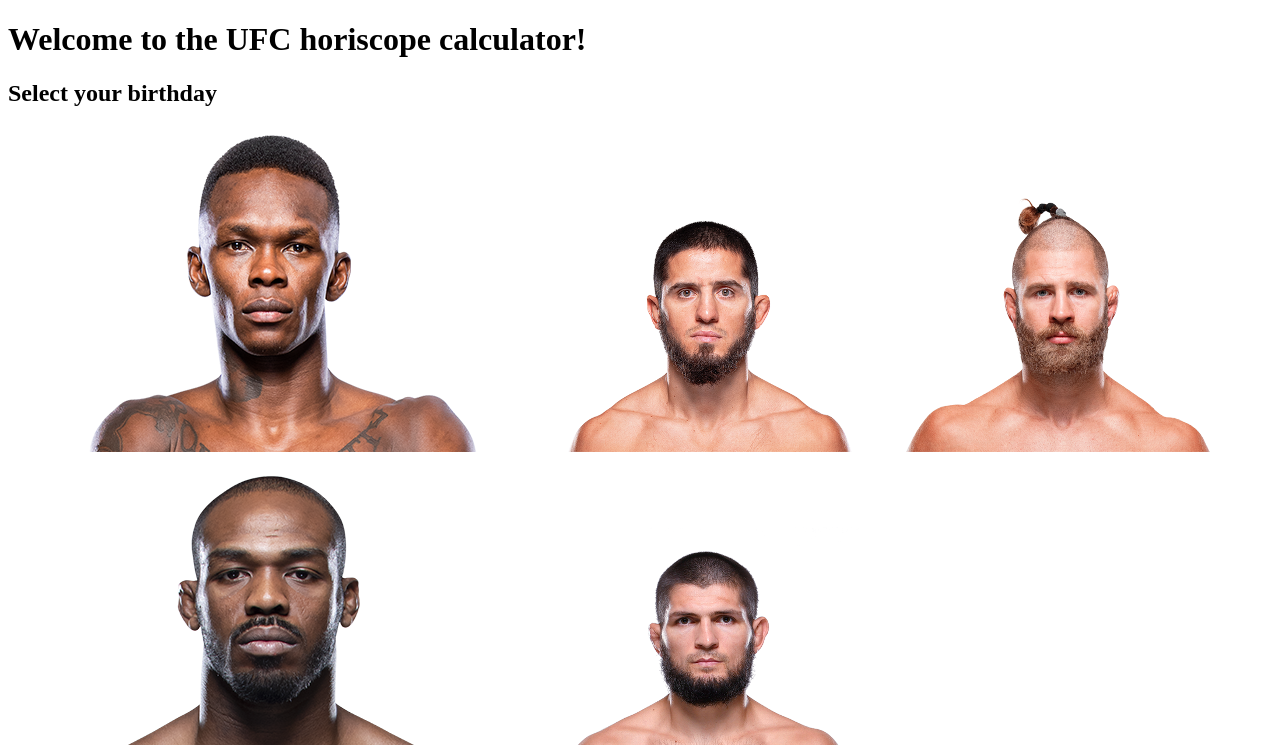
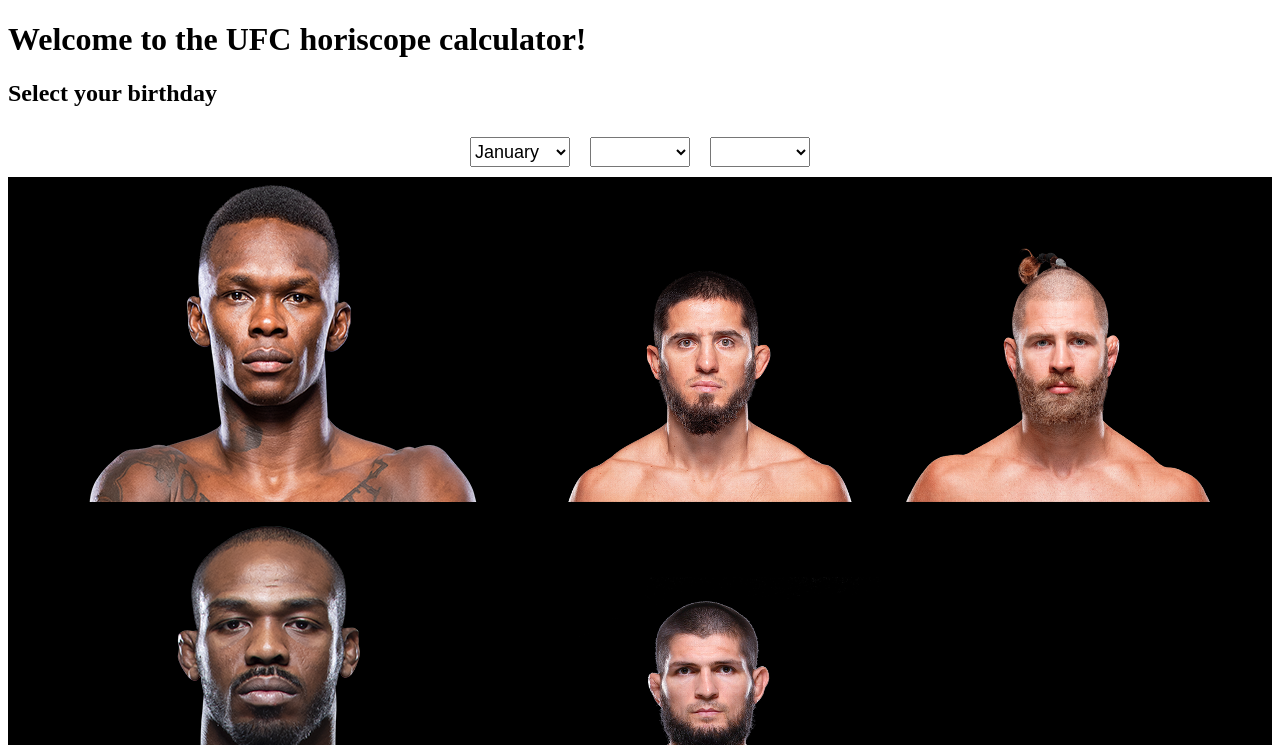
Before and after one commit to Gavincochrane2/IDM231-gjc56, a plain HTML site: page index.html in a window 1280 px wide. Shown: the top 745 px of the page. Drawn offline with Linux system fonts and the light colour scheme.

Commit message:
Birthday selection menu implemented

```diff
--- a/index.html
+++ b/index.html
@@ -5,11 +5,32 @@
     <meta http-equiv="X-UA-Compatible" content="IE=edge">
     <meta name="viewport" content="width=device-width, initial-scale=1.0">
     <title>Document</title>
+    <link rel="stylesheet" href="main.css">
 </head>
 <body>
     <header>
         <h1>Welcome to the UFC horiscope calculator!</h1>
         <h2>Select your birthday</h2>
+        <div class="calendar">
+        <select id="month">
+            <option value="0">January</option>
+            <option value="1">February</option>
+            <option value="2">March</option>
+            <option value="3">April</option>
+            <option value="4">May</option>
+            <option value="5">June</option>
+            <option value="6">July</option>
+            <option value="7">August</option>
+            <option value="8">September</option>
+            <option value="9">October</option>
+            <option value="10">November</option>
+            <option value="11">December</option>
+          </select>
+          <select id="day">
+          </select>
+          <select id="year">
+          </select>
+        </div>
     </header>
     <main>
         <img src="media/Adesanya.png" alt="Isreal Adesanya">
@@ -24,7 +45,7 @@
         <img src="media/Texiera.png" alt="Glover Texiera">
         <img src="media/tony ferguson.png" alt="Tony Furguson">
         <img src="media/Volk.png" alt="Alexander Volkanovski">
-
+<script src="javascript"></script>
     </main>
 </body>
 </html>
--- a/main.css
+++ b/main.css
@@ -0,0 +1,19 @@
+main {
+    flex-direction: row;
+    align-items: center;
+    justify-content: center;
+    background-color: black;
+}
+.calendar {
+    display: flex;
+    justify-content: center;
+    align-items: center;
+    height: 50px;
+  }
+
+  select {
+    height: 30px;
+    width: 100px;
+    font-size: 18px;
+    margin: 0 10px;
+  }
```
Also changed, not shown: 1 other file.
